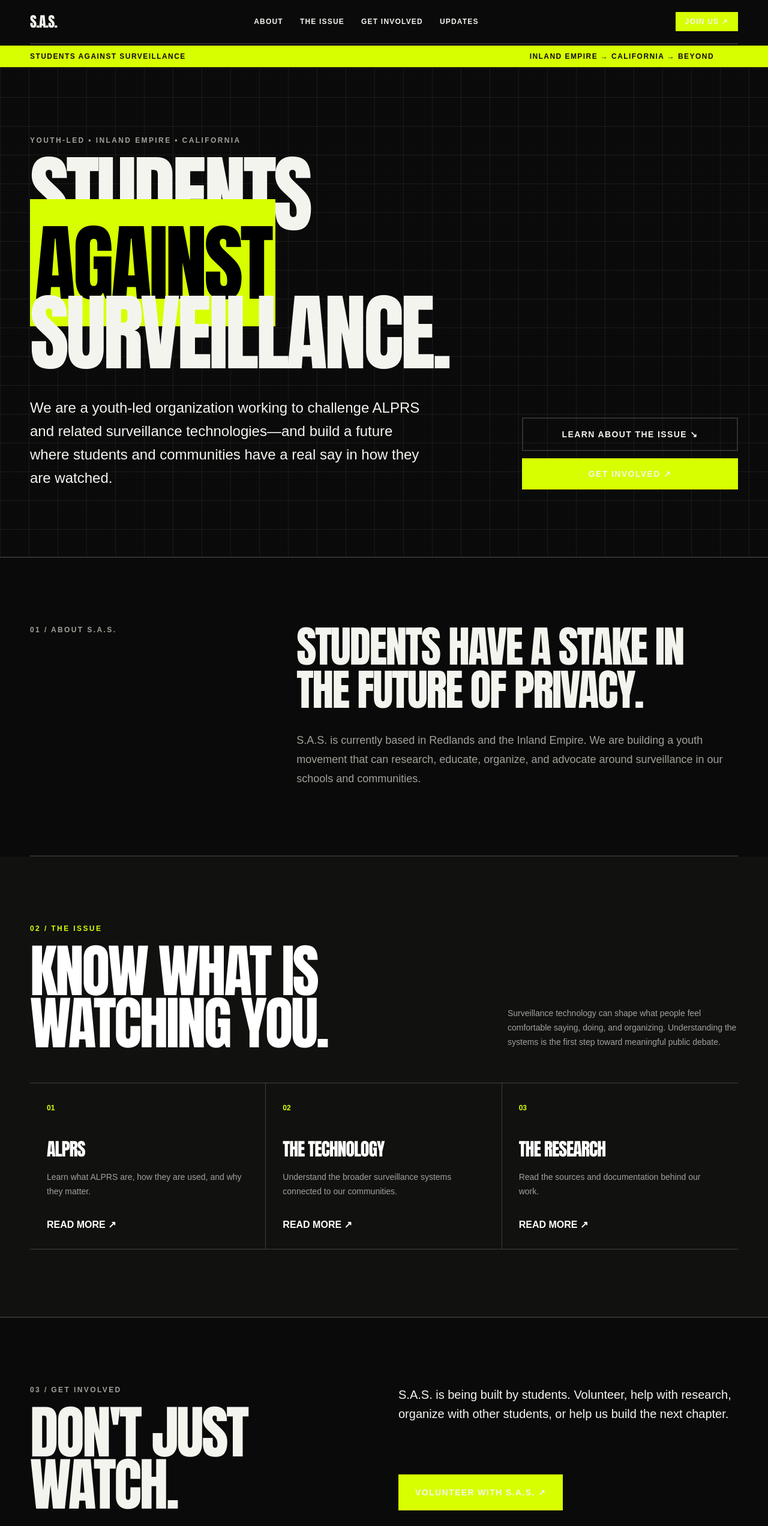
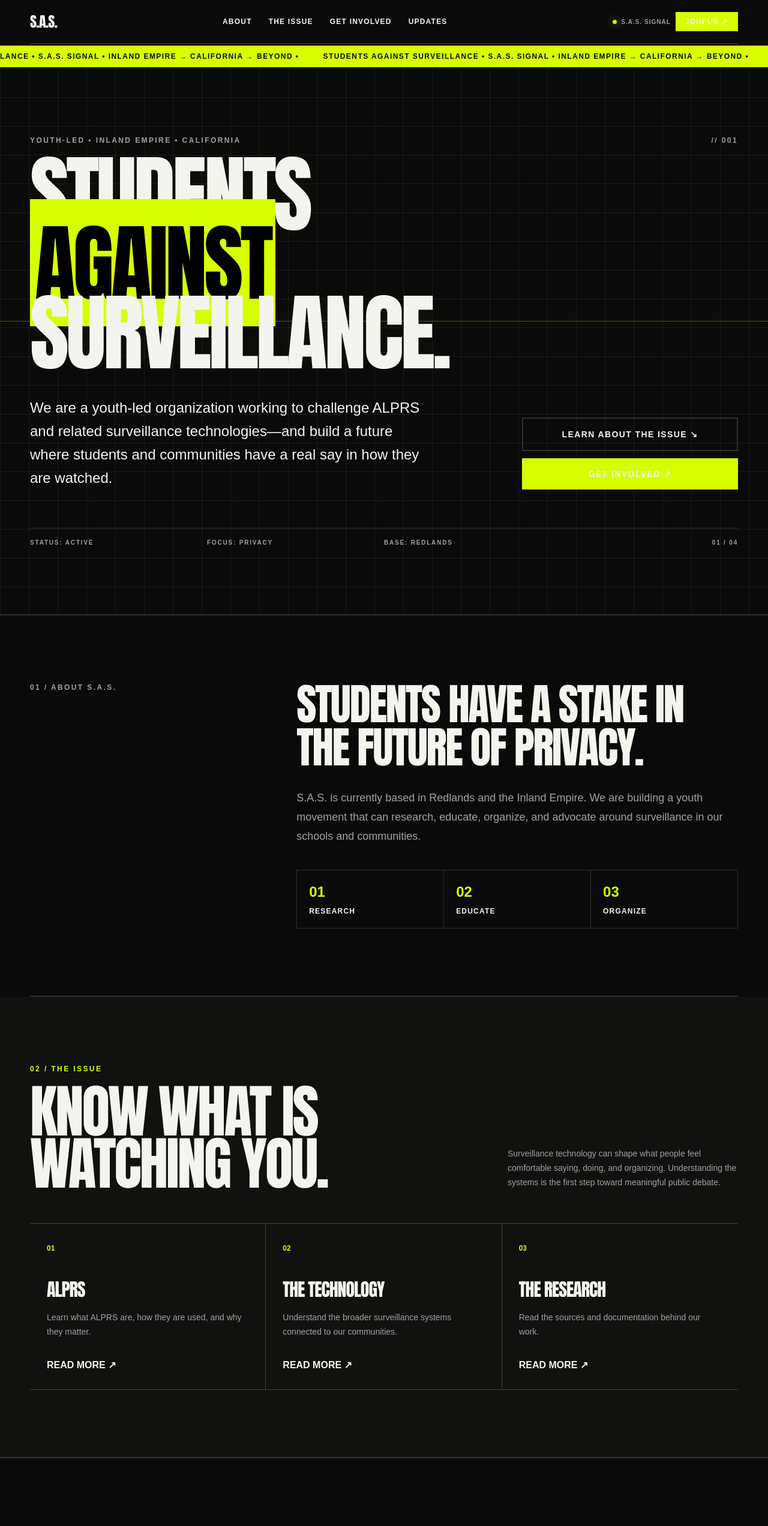
Before and after one commit to Nitsud777-Netzud/SAS, a Next.js app: page / in a window 1280 px wide. Shown: the top 2544 px of the page at 60% size. Built offline with nearby package versions, Linux system fonts and the light colour scheme.

Commit message:
Add S.A.S. visual identity, motion, mobile menu, signal UI, and richer sections

```diff
--- a/app/page.tsx
+++ b/app/page.tsx
@@ -1,22 +1,40 @@
+"use client";
+
+import { useState } from "react";
+
 const nav = ["ABOUT", "THE ISSUE", "GET INVOLVED", "UPDATES"];
 
+const issues = [
+  ["01", "ALPRS", "Learn what ALPRS are, how they are used, and why they matter."],
+  ["02", "THE TECHNOLOGY", "Understand the broader surveillance systems connected to our communities."],
+  ["03", "THE RESEARCH", "Read the sources and documentation behind our work."],
+];
+
 export default function Home() {
+  const [menuOpen, setMenuOpen] = useState(false);
+
   return (
     <main>
       <header className="container flex items-center justify-between border-b-2 border-[var(--line)] py-5">
         <a href="#top" className="display text-2xl">S.A.S.</a>
         <nav className="hidden gap-7 text-xs font-black tracking-widest md:flex">
-          {nav.map((item) => <a key={item} href={`#${item.toLowerCase().replaceAll(" ", "-")}`} className="hover:text-[var(--accent)]">{item}</a>)}
+          {nav.map((item) => <a key={item} href={`#${item.toLowerCase().replaceAll(" ", "-")}`} className="transition hover:text-[var(--accent)]">{item}</a>)}
         </nav>
-        <a href="#get-involved" className="bg-[var(--accent)] px-4 py-2 text-xs font-black tracking-widest text-black transition hover:bg-white">JOIN US ↗</a>
+        <div className="flex items-center gap-2">
+          <span className="signal hidden text-[10px] font-black tracking-widest text-[var(--muted)] lg:inline"><i className="signal-dot" /> S.A.S. SIGNAL</span>
+          <a href="#get-involved" className="bg-[var(--accent)] px-4 py-2 text-xs font-black tracking-widest text-black transition hover:bg-white">JOIN US ↗</a>
+          <button aria-label="Toggle menu" aria-expanded={menuOpen} onClick={() => setMenuOpen(!menuOpen)} className="border border-[var(--line)] px-3 py-2 text-xs font-black md:hidden">{menuOpen ? "CLOSE" : "MENU"}</button>
+        </div>
       </header>
 
-      <div className="marquee"><div className="container flex justify-between"><span>STUDENTS AGAINST SURVEILLANCE</span><span className="hidden sm:inline">INLAND EMPIRE → CALIFORNIA → BEYOND</span></div></div>
+      {menuOpen && <div className="border-b-2 border-[var(--line)] bg-[#0d0d0c] p-7 md:hidden"><nav className="flex flex-col gap-5">{nav.map((item) => <a onClick={() => setMenuOpen(false)} key={item} href={`#${item.toLowerCase().replaceAll(" ", "-")}`} className="display text-4xl hover:text-[var(--accent)]">{item}</a>)}</nav></div>}
 
-      <section id="top" className="grid-bg border-b-2 border-[var(--line)] py-20 md:py-28">
+      <div className="marquee"><div className="marquee-track"><span>STUDENTS AGAINST SURVEILLANCE • S.A.S. SIGNAL • INLAND EMPIRE → CALIFORNIA → BEYOND • </span><span aria-hidden="true">STUDENTS AGAINST SURVEILLANCE • S.A.S. SIGNAL • INLAND EMPIRE → CALIFORNIA → BEYOND • </span></div></div>
+
+      <section id="top" className="grid-bg scanline border-b-2 border-[var(--line)] py-20 md:py-28">
         <div className="container">
-          <p className="mb-6 text-xs font-black tracking-[.2em] text-[var(--muted)]">YOUTH-LED • INLAND EMPIRE • CALIFORNIA</p>
-          <h1 className="display max-w-5xl text-[clamp(4rem,11vw,9.5rem)] leading-[.82] uppercase">Students<br/><span className="bg-[var(--accent)] px-2 text-black">Against</span><br/>Surveillance.</h1>
+          <div className="mb-6 flex items-center justify-between text-xs font-black tracking-[.2em] text-[var(--muted)]"><p>YOUTH-LED • INLAND EMPIRE • CALIFORNIA</p><p className="hidden sm:block">// 001</p></div>
+          <h1 className="display hero-word max-w-5xl text-[clamp(4rem,11vw,9.5rem)] leading-[.82] uppercase">Students<br/><span className="bg-[var(--accent)] px-2 text-black">Against</span><br/>Surveillance.</h1>
           <div className="mt-12 grid gap-8 md:grid-cols-[1fr_360px] md:items-end">
             <p className="max-w-2xl text-xl font-medium leading-relaxed md:text-2xl">We are a youth-led organization working to challenge ALPRS and related surveillance technologies—and build a future where students and communities have a real say in how they are watched.</p>
             <div className="flex flex-col gap-3 sm:flex-row md:flex-col">
@@ -24,6 +42,7 @@ export default function Home() {
               <a href="#get-involved" className="bg-[var(--accent)] px-5 py-4 text-center text-sm font-black tracking-widest text-black transition hover:bg-white">GET INVOLVED ↗</a>
             </div>
           </div>
+          <div className="mt-16 grid grid-cols-2 border-t border-[var(--line)] pt-4 text-[10px] font-black tracking-[.18em] text-[var(--muted)] sm:grid-cols-4"><span>STATUS: ACTIVE</span><span>FOCUS: PRIVACY</span><span>BASE: REDLANDS</span><span className="text-right">01 / 04</span></div>
         </div>
       </section>
 
@@ -33,18 +52,19 @@ export default function Home() {
           <div>
             <h2 className="display text-5xl uppercase leading-none md:text-7xl">Students have a stake in the future of privacy.</h2>
             <p className="mt-8 max-w-3xl text-lg leading-8 text-[var(--muted)]">S.A.S. is currently based in Redlands and the Inland Empire. We are building a youth movement that can research, educate, organize, and advocate around surveillance in our schools and communities.</p>
+            <div className="mt-10 grid grid-cols-2 gap-px border border-[var(--line)] bg-[var(--line)] sm:grid-cols-3"><div className="bg-[var(--paper)] p-5"><p className="text-2xl font-black text-[var(--accent)]">01</p><p className="mt-2 text-xs font-black tracking-widest">RESEARCH</p></div><div className="bg-[var(--paper)] p-5"><p className="text-2xl font-black text-[var(--accent)]">02</p><p className="mt-2 text-xs font-black tracking-widest">EDUCATE</p></div><div className="bg-[var(--paper)] p-5"><p className="text-2xl font-black text-[var(--accent)]">03</p><p className="mt-2 text-xs font-black tracking-widest">ORGANIZE</p></div></div>
           </div>
         </div>
       </section>
 
-      <section id="the-issue" className="border-b-2 border-[var(--line)] bg-[#11110f] py-20 text-white md:py-28">
+      <section id="the-issue" className="border-b-2 border-[var(--line)] bg-[var(--panel)] py-20 md:py-28">
         <div className="container">
           <div className="mb-14 flex flex-col justify-between gap-6 md:flex-row md:items-end">
             <div><p className="mb-5 text-xs font-black tracking-[.2em] text-[var(--accent)]">02 / THE ISSUE</p><h2 className="display max-w-4xl text-6xl uppercase leading-[.9] md:text-8xl">Know what is<br/>watching you.</h2></div>
             <p className="max-w-sm text-sm leading-6 text-neutral-400">Surveillance technology can shape what people feel comfortable saying, doing, and organizing. Understanding the systems is the first step toward meaningful public debate.</p>
           </div>
           <div className="grid border-t border-neutral-700 md:grid-cols-3">
-            {[['01','ALPRS','Learn what ALPRS are, how they are used, and why they matter.'],['02','THE TECHNOLOGY','Understand the broader surveillance systems connected to our communities.'],['03','THE RESEARCH','Read the sources and documentation behind our work.']].map(([n,t,d]) => <a href="#" key={n} className="border-b border-neutral-700 p-7 transition hover:bg-white hover:text-black md:border-r md:last:border-r-0"><span className="text-xs font-black text-[var(--accent)]">{n}</span><h3 className="display mt-10 text-3xl uppercase">{t}</h3><p className="mt-4 text-sm leading-6 text-neutral-400">{d}</p><span className="mt-8 block font-black">READ MORE ↗</span></a>)}
+            {issues.map(([n,t,d]) => <a href="#" key={n} className="issue-card border-b border-neutral-700 p-7 transition hover:bg-white hover:text-black md:border-r md:last:border-r-0"><span className="text-xs font-black text-[var(--accent)]">{n}</span><h3 className="display mt-10 text-3xl uppercase">{t}</h3><p className="mt-4 text-sm leading-6 text-neutral-400">{d}</p><span className="issue-arrow mt-8 block font-black">READ MORE ↗</span></a>)}
           </div>
         </div>
       </section>
@@ -60,7 +80,7 @@ export default function Home() {
 
       <section id="updates" className="container py-20 md:py-28">
         <div className="flex items-end justify-between border-b-2 border-[var(--line)] pb-5"><div><p className="mb-4 text-xs font-black tracking-[.2em] text-[var(--muted)]">04 / UPDATES</p><h2 className="display text-5xl uppercase md:text-7xl">What's happening</h2></div><a href="#" className="hidden text-xs font-black tracking-widest text-[var(--accent)] underline sm:block">ALL UPDATES ↗</a></div>
-        <div className="py-12"><p className="text-lg text-[var(--muted)]">S.A.S. updates, campaigns, and events will appear here as the organization grows.</p></div>
+        <div className="grid gap-px border-b border-[var(--line)] bg-[var(--line)] sm:grid-cols-3"><div className="bg-[var(--paper)] p-7"><p className="text-[10px] font-black tracking-widest text-[var(--accent)]">FIELD NOTE / 001</p><p className="mt-12 text-sm leading-6 text-[var(--muted)]">Research, campaigns, and events will be published here as S.A.S. grows.</p></div><div className="bg-[var(--paper)] p-7"><p className="text-[10px] font-black tracking-widest text-[var(--accent)]">COMING SOON</p><p className="mt-12 text-sm leading-6 text-[var(--muted)]">Follow S.A.S. for new research and organizing updates.</p></div><div className="bg-[var(--paper)] p-7"><p className="text-[10px] font-black tracking-widest text-[var(--accent)]">SIGNAL / ACTIVE</p><p className="mt-12 text-sm leading-6 text-[var(--muted)]]">The next chapter is being built by students.</p></div></div>
       </section>
 
       <footer className="border-t-2 border-[var(--line)] bg-[#050505] py-10 text-white">
```
